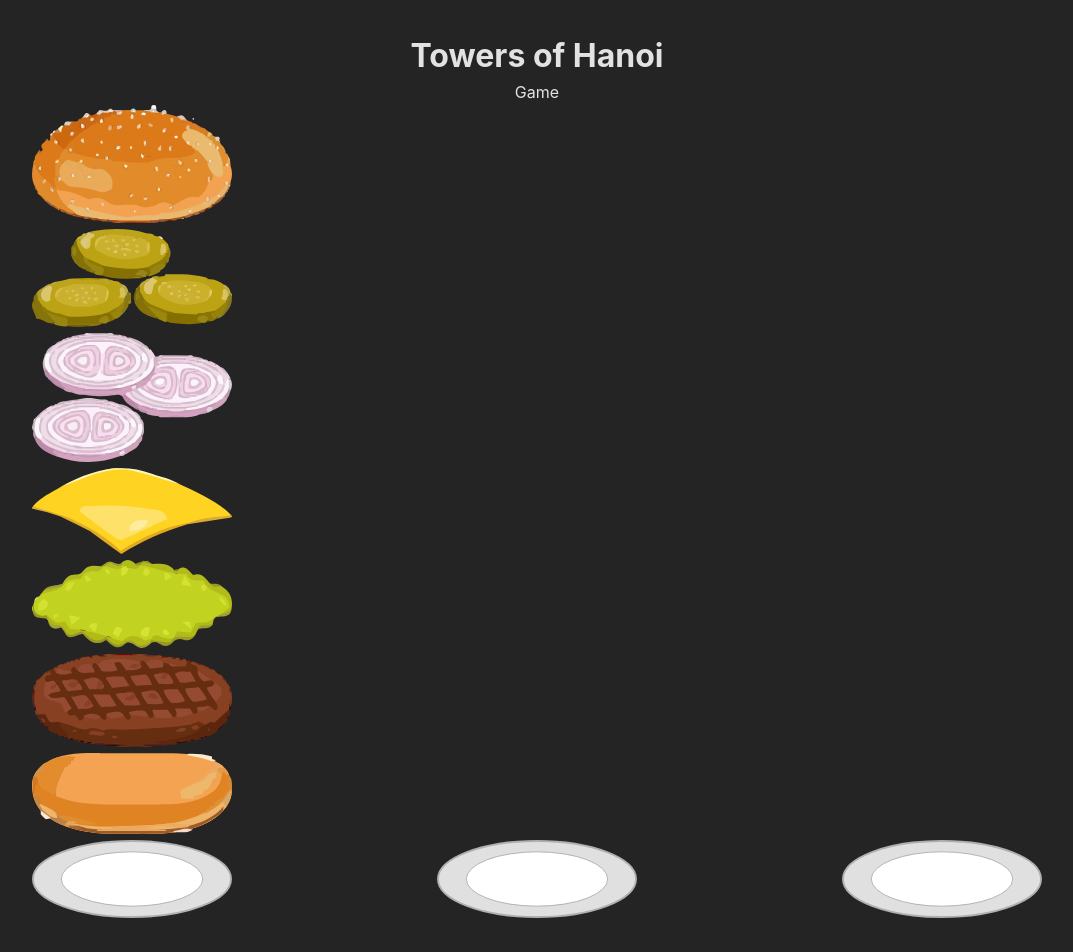
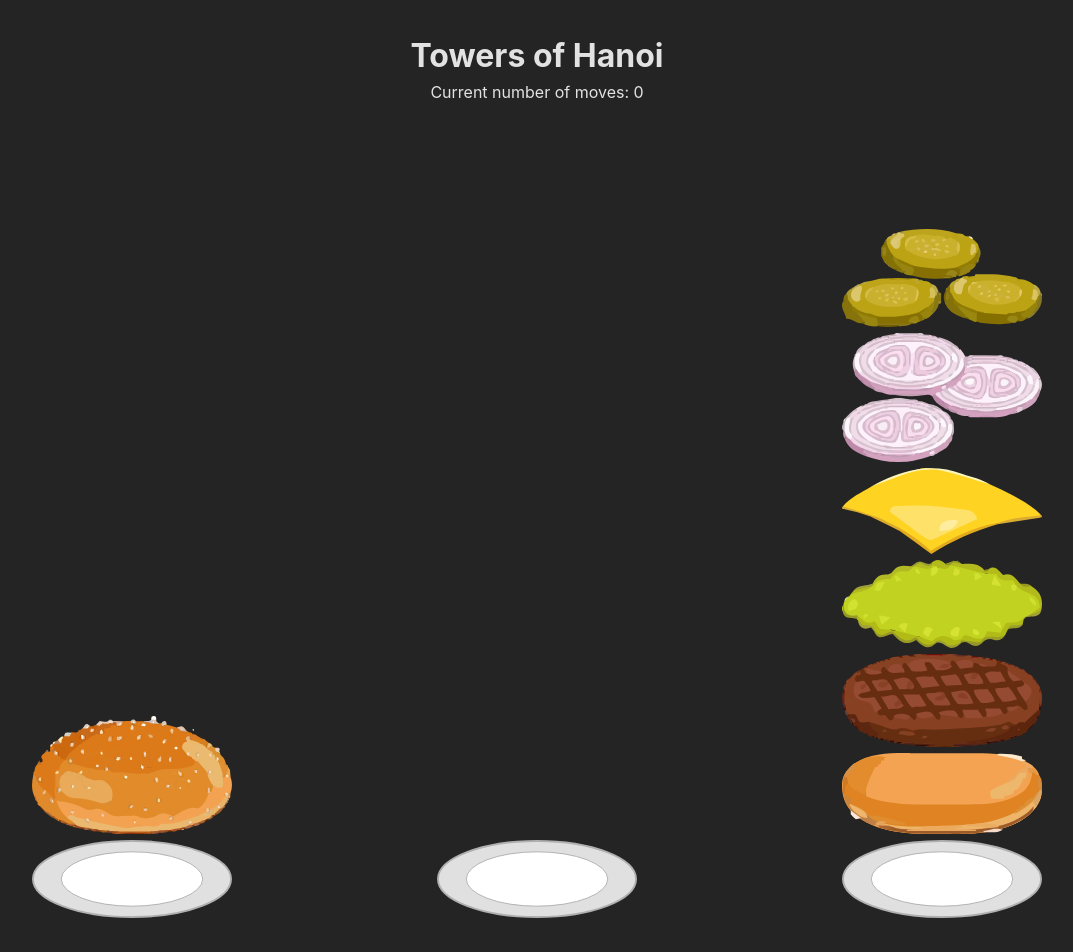
Before and after one commit to mike-jacks/towers-of-hanoi, a React (Vite) app: page / in a window 1280 px wide. Shown: the top 952 px of the page, without its empty margins (103-1176 px from the left). Built offline with nearby package versions, Linux system fonts and the light colour scheme.

Commit message:
add winning alert

```diff
--- a/src/Components/Disk/Disk.module.css
+++ b/src/Components/Disk/Disk.module.css
@@ -2,6 +2,3 @@
   display: grid;
   grid-template: 1fr /1fr;
 }
-.selected {
-  filter: drop-shadow(0px 0px 10px red);
-}
--- a/src/Components/Game/Game.tsx
+++ b/src/Components/Game/Game.tsx
@@ -1,4 +1,4 @@
-import { DndContext } from "@dnd-kit/core";
+import { DndContext, DragEndEvent } from "@dnd-kit/core";
 import { useEffect, useState } from "react";
 import { bottomBunImage, cheeseImage, DiskImage, lettuceImage, meatImage, onionsImage, picklesImage, topBunImage } from "../images";
 import Tower from "../Tower/Tower";
@@ -6,41 +6,33 @@ import styles from "./Game.module.css";
 
 export default function Game() {
   const [towers, setTowers] = useState<DiskImage[][]>([
-    [bottomBunImage, meatImage, lettuceImage, cheeseImage, onionsImage, picklesImage, topBunImage],
+    [topBunImage],
     [],
-    [],
+    [bottomBunImage, meatImage, lettuceImage, cheeseImage, onionsImage, picklesImage],
   ]);
-  const [selectedTower, setSelectedTower] = useState<number | null>(null);
-  const [moveToTower, setMoveToTower] = useState<number | null>(null);
+  const [gameCounter, setGameCounter] = useState<number>(0);
+  const [collapse, setCollapse] = useState<boolean>(false);
 
   useEffect(() => {
-    if (moveToTower === null) {
-      return;
-    }
-    setTowers((prev) => {
-      const newTowers = prev.map((tower) => [...tower]);
-      const selectedElement = newTowers[selectedTower! - 1].pop();
-      const movedToElement = newTowers[moveToTower - 1][newTowers[moveToTower - 1].length - 1];
-      setSelectedTower(null);
-      setMoveToTower(null);
-      if (!selectedElement) {
-        return prev;
+    const checkForWinAndCollapse = async () => {
+      if (towers[2].length === 7) {
+        setCollapse(true);
+        await new Promise((resolve) => {
+          setTimeout(resolve, 2000);
+        });
+        alert(`Congratulations!\nYou Won completing it in ${gameCounter} moves!!!`);
+      } else {
+        setCollapse(false);
       }
-      if (movedToElement === undefined || selectedElement.value < movedToElement.value) {
-        newTowers[moveToTower - 1].push(selectedElement!);
-        return newTowers;
-      } else {
-        console.log("Not a valid move.");
-        return prev;
-      }
-    });
-  }, [moveToTower, selectedTower]);
+    };
+    checkForWinAndCollapse();
+  }, [towers, gameCounter]);
 
-  function handleDragEnd(event: any) {
+  function handleDragEnd(event: DragEndEvent) {
     const { active, over } = event;
     if (over) {
       const fromTowerIndex = towers.findIndex((tower) => tower.some((disk) => disk.name === active.id));
-      const toTowerIndex = parseInt(over.id.replace("droppable-", ""), 10) - 1;
+      const toTowerIndex = parseInt(over.id.toString().replace("droppable-", ""), 10) - 1;
 
       if (fromTowerIndex !== -1 && fromTowerIndex !== toTowerIndex) {
         setTowers((prevTowers) => {
@@ -50,6 +42,7 @@ export default function Game() {
             const topDisk = newTowers[toTowerIndex][newTowers[toTowerIndex].length - 1];
             if (!topDisk || disk.value < topDisk.value) {
               newTowers[toTowerIndex].push(disk);
+              setGameCounter((prev) => prev + 1);
             } else {
               // Move is not valid
               newTowers[fromTowerIndex].push(disk); // revert move
@@ -64,17 +57,10 @@ export default function Game() {
 
   return (
     <DndContext onDragEnd={handleDragEnd}>
-      <p>Game</p>
+      <p>Current number of moves: {gameCounter}</p>
       <div className={styles.container}>
         {Array.from({ length: 3 }).map((_, index) => (
-          <Tower
-            key={index}
-            towerNumber={index + 1}
-            towers={towers}
-            selectedTower={selectedTower}
-            setSelectedTower={setSelectedTower}
-            setMoveToTower={setMoveToTower}
-          />
+          <Tower key={index} towerNumber={index + 1} towers={towers} collapse={collapse} />
         ))}
       </div>
     </DndContext>
--- a/src/Components/Tower/Tower.module.css
+++ b/src/Components/Tower/Tower.module.css
@@ -26,34 +26,83 @@
   width: 200px;
 }
 
+.disk-0 {
+  z-index: 0;
+}
+
 .disk-1 {
-  z-index: 7;
+  z-index: 1;
+  transition: all 2s ease-in-out;
 }
 
 .disk-2 {
-  z-index: 6;
+  z-index: 2;
+  transition: all 2s ease-in-out;
 }
 
 .disk-3 {
-  z-index: 5;
+  z-index: 3;
+  transition: all 2s ease-in-out;
 }
 
 .disk-4 {
   z-index: 4;
+  transition: all 2s ease-in-out;
 }
 
 .disk-5 {
-  z-index: 3;
+  z-index: 5;
+  transition: all 2s ease-in-out;
 }
 
 .disk-6 {
-  z-index: 2;
+  z-index: 6;
+  transition: all 2s ease-in-out;
 }
 
 .disk-7 {
-  z-index: 1;
+  z-index: 7;
+  transition: all 2s ease-in-out;
 }
 
-.disk-8 {
-  z-index: 0;
+.disk-1-win {
+  z-index: 1;
+  transform: translateY(70px);
+  transition: all 2s ease-in-out;
 }
+
+.disk-2-win {
+  z-index: 2;
+  transform: translateY(130px);
+  transition: all 2s ease-in-out;
+}
+
+.disk-3-win {
+  z-index: 3;
+  transform: translateY(210px);
+  transition: all 2s ease-in-out;
+}
+
+.disk-4-win {
+  z-index: 4;
+  transform: translateY(310px);
+  transition: all 2s ease-in-out;
+}
+
+.disk-5-win {
+  z-index: 5;
+  transform: translateY(400px);
+  transition: all 2s ease-in-out;
+}
+
+.disk-6-win {
+  z-index: 6;
+  transform: translateY(515px);
+  transition: all 2s ease-in-out;
+}
+
+.disk-7-win {
+  z-index: 7;
+  transform: translateY(611px);
+  transition: all 2s ease-in-out;
+}
--- a/src/Components/Tower/Tower.tsx
+++ b/src/Components/Tower/Tower.tsx
@@ -1,4 +1,3 @@
-import { Dispatch, SetStateAction } from "react";
 import Disk from "../Disk/Disk";
 import Droppable from "../Droppable/Droppable";
 import { DiskImage, plateImage } from "../images";
@@ -7,40 +6,29 @@ import styles from "./Tower.module.css";
 export type TowerProps = {
   towerNumber: number;
   towers: DiskImage[][];
-  selectedTower: number | null;
-  setSelectedTower: Dispatch<SetStateAction<number | null>>;
-  setMoveToTower: Dispatch<SetStateAction<number | null>>;
+  collapse: boolean;
 };
 
-export default function Tower({ towerNumber, towers, selectedTower, setSelectedTower, setMoveToTower }: TowerProps) {
-  function handleSetSelectedTower() {
-    console.log("set selected tower: ", towerNumber);
-    setSelectedTower(towerNumber);
-  }
-
-  function handleSetMoveToTower() {
-    console.log("set move to tower: ", towerNumber);
-    setMoveToTower(towerNumber);
-  }
-
+export default function Tower({ towerNumber, towers, collapse }: TowerProps) {
   const currentTower = towers[towerNumber - 1];
 
   return (
     <Droppable id={String(towerNumber)}>
-      <div className={styles.burger_container} onClick={selectedTower ? handleSetMoveToTower : handleSetSelectedTower}>
+      <div className={styles.burger_container}>
         <Disk
           imageSource={plateImage.source}
           imageAltName={plateImage.name}
-          className={`${styles[`disk-${plateImage.value}`]} ${styles.disk}`}
+          className={`${styles[`disk-${0}`]} ${styles.disk}`}
           isDraggable={false}
         />
         {currentTower.map((disk, index) => {
+          const className = collapse ? `${styles[`disk-${index + 1}-win`]} ${styles.disk}` : `${styles[`disk-${index + 1}`]} ${styles.disk}`;
           return (
             <Disk
               key={index}
               imageSource={disk.source}
               imageAltName={disk.name}
-              className={`${styles[`disk-${disk.value}`]} ${styles.disk}`}
+              className={className}
               isDraggable={index === currentTower.length - 1 && disk.name !== plateImage.name} // Only the top disk is draggable
             />
           );
```
